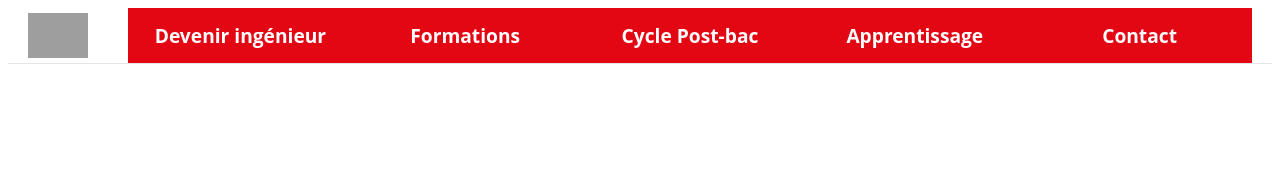
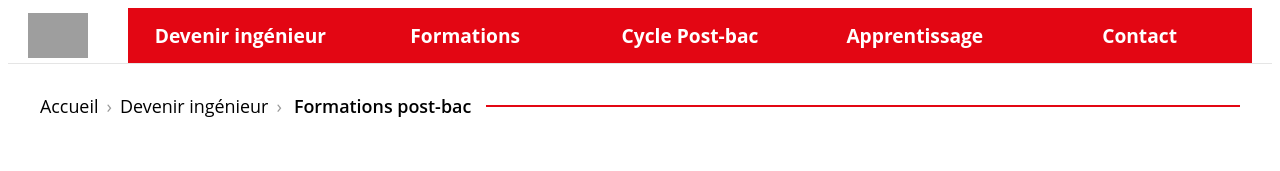
Before and after one commit to mandresy-ricco/TP_ISEN_OUEST_Ricco_Abou_Lamoulen_, a plain HTML site: page postbac.html in a window 1280 px wide. Shown: the top 171 px of the page. Drawn offline with Linux system fonts and the light colour scheme; grey boxes are pictures that could not be loaded.

Commit message:
F51 Breadcrumps E2

```diff
--- a/postbac.html
+++ b/postbac.html
@@ -3,7 +3,65 @@
 	<meta charset="UTF-8">
 	<meta name="viewport" content="width=device-width, initial-scale=1">
 	<title></title>
+    <link href="style.css" rel="stylesheet">
     <style>
+        html {
+            font-family: Open Sans,sans-serif;
+        }
+
+        /* Fil d’Ariane - bloc principal */
+        .breadcrumb {
+            background: #fff;
+        }
+
+        /* Conteneur aligné et flexible */
+        .breadcrumb-container {
+            max-width: 1200px;
+            margin: 0 auto;
+            padding: 30px 20px 10px;
+            display: flex;
+            align-items: center;
+            gap: 0;
+        }
+
+        /* Groupe contenu (liens + séparateurs) */
+        .breadcrumb-content {
+            display: flex;
+            align-items: center;
+            z-index: 1;
+            font-size: 1.12em;
+        }
+
+        /* Liens */
+        .breadcrumb a {
+            color: #000;
+            text-decoration: none;
+        }
+
+        .breadcrumb a:hover {
+            text-decoration: underline;
+        }
+
+        /* Séparateur */
+        .breadcrumb .separator {
+            margin: 0 8px;
+            color: #999;
+        }
+
+        /* Page courante */
+        .breadcrumb .current {
+            color: #000;
+            font-weight: 600;
+            margin-left: 4px;
+        }
+
+        .breadcrumb-line {
+            flex: 1;
+            height: 2px;
+            background: #e30613;
+            margin-left: 15px;
+            align-self: center;
+        }
         html {
             font-family: Open Sans,sans-serif;
         }
@@ -245,6 +303,21 @@
     </div>
 </header>
 
+<nav class="breadcrumb" aria-label="Fil d'Ariane">
+    <div class="breadcrumb-container">
+        <div class="breadcrumb-content">
+            <a href="index.html">Accueil</a>
+            <span class="separator">›</span>
+            <a href="devenir_inge.html">Devenir ingénieur</a>
+            <span class="separator">›</span>
+            <span class="current">Formations post-bac</span>
+        </div>
+
+        <!-- élément qui remplit la partie droite et affiche la ligne rouge -->
+        <div class="breadcrumb-line" aria-hidden="true"></div>
+    </div>
+</nav>
+
 <section class="block-devenir">
   <div class="block-container">
     <!-- Titre en haut -->
--- /dev/null
+++ b/style.css
@@ -0,0 +1,57 @@
+html {
+    font-family: Open Sans,sans-serif;
+}
+
+/* Fil d’Ariane - bloc principal */
+.breadcrumb {
+    background: #fff;
+}
+
+/* Conteneur aligné et flexible */
+.breadcrumb-container {
+    max-width: 1200px;
+    margin: 0 auto;
+    padding: 30px 20px 10px;
+    display: flex;
+    align-items: center;
+    gap: 0;
+}
+
+/* Groupe contenu (liens + séparateurs) */
+.breadcrumb-content {
+    display: flex;
+    align-items: center;
+    z-index: 1;
+    font-size: 1.12em;
+}
+
+/* Liens */
+.breadcrumb a {
+    color: #000;
+    text-decoration: none;
+}
+
+.breadcrumb a:hover {
+    text-decoration: underline;
+}
+
+/* Séparateur */
+.breadcrumb .separator {
+    margin: 0 8px;
+    color: #999;
+}
+
+/* Page courante */
+.breadcrumb .current {
+    color: #000;
+    font-weight: 600;
+    margin-left: 4px;
+}
+
+.breadcrumb-line {
+    flex: 1;
+    height: 2px;
+    background: #e30613;
+    margin-left: 15px;
+    align-self: center;
+}
```
Also changed, not shown: apprentissage.html (+15 -0 lines), contact.html (+15 -0 lines), devenir_inge.html (+12 -0 lines), formations.html (+17 -1 lines).
